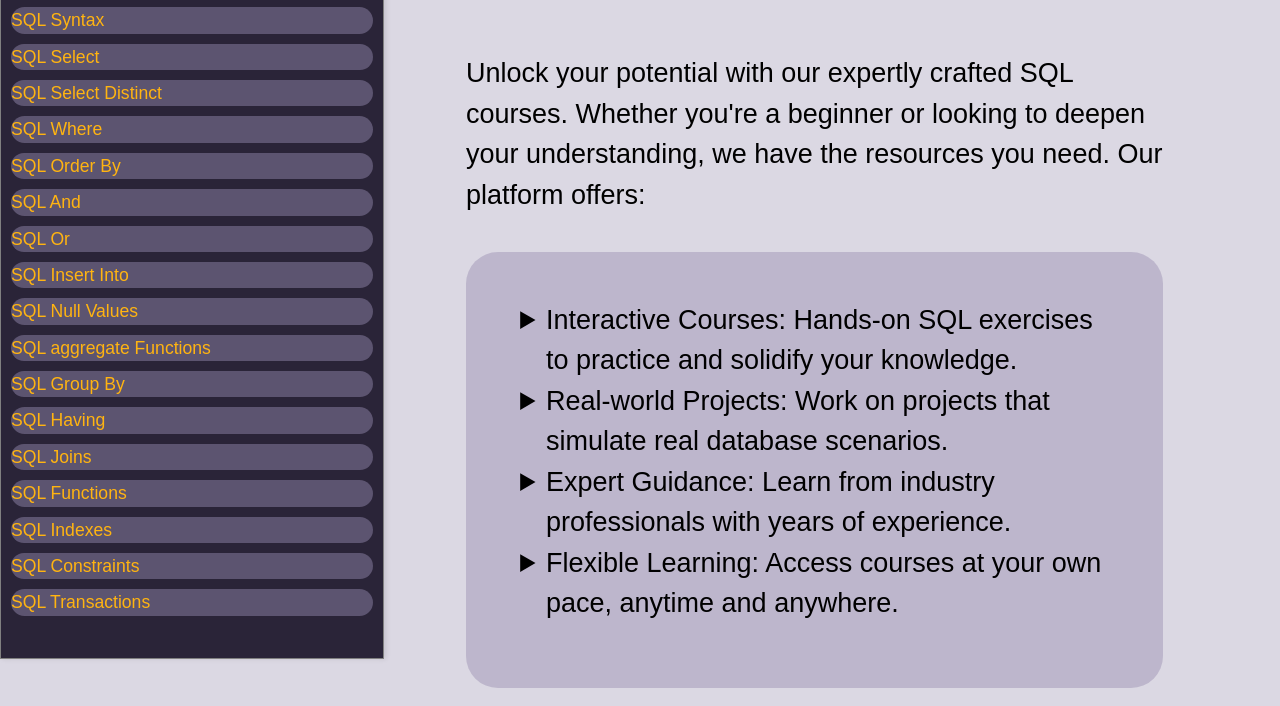
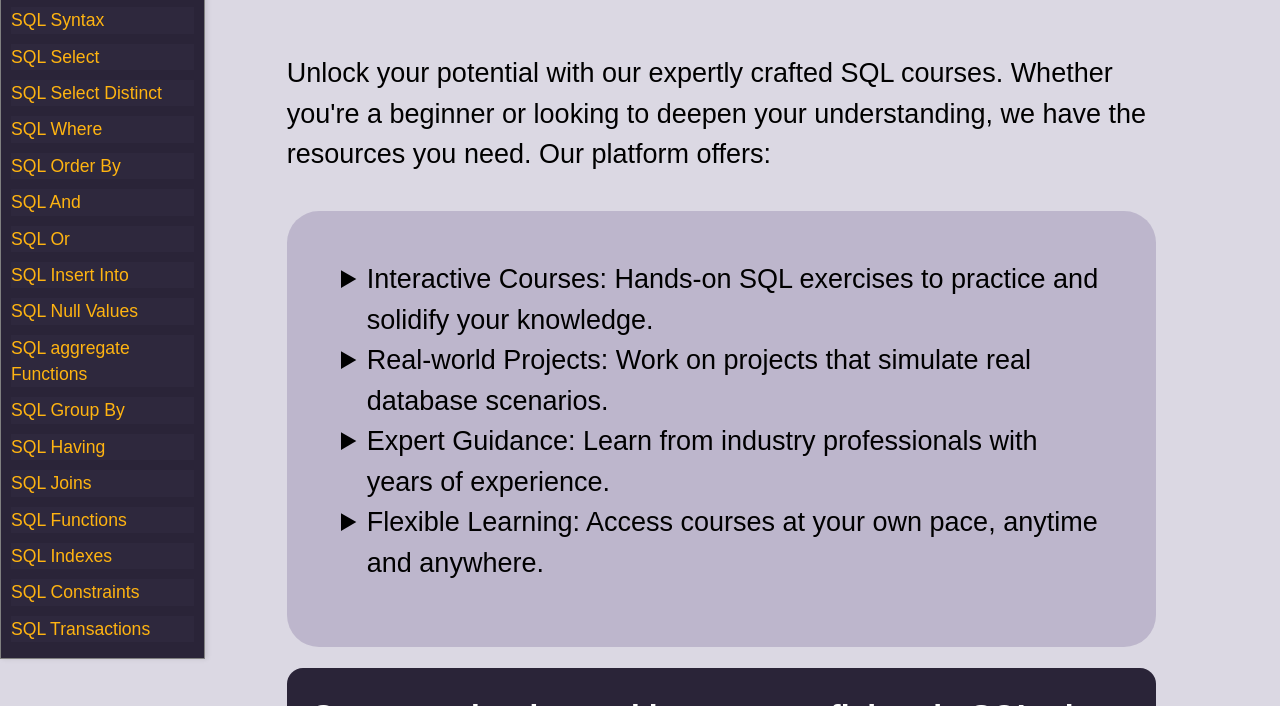
Before and after one commit to Technerd1124/E-Learning-Website, a website: page Subjects/SQL.html in a window 1280 px wide. Shown: the part 125-831 px from the top of the page. Drawn offline with nearby package versions, Linux system fonts and the light colour scheme.

Commit message:
SQL Final  change

```diff
--- a/Subjects/sql.css
+++ b/Subjects/sql.css
@@ -20,8 +20,8 @@
 }
 
 .sidebar li {
-  background-color: #5c5470;
-  border-radius: 6vh;
+
+  background-color: #5c547017;
 }
 .nav-list {
   list-style: none;
@@ -297,7 +297,7 @@ tr:nth-child(even) {
 
 #scroll-bar{
   height: 98%;
-  width:30%;
+  width:16%;
   border:1px solid grey;
   font-family: 'GestaRegular', Arial, Helvetica, sans-serif;
   overflow: auto;
```
